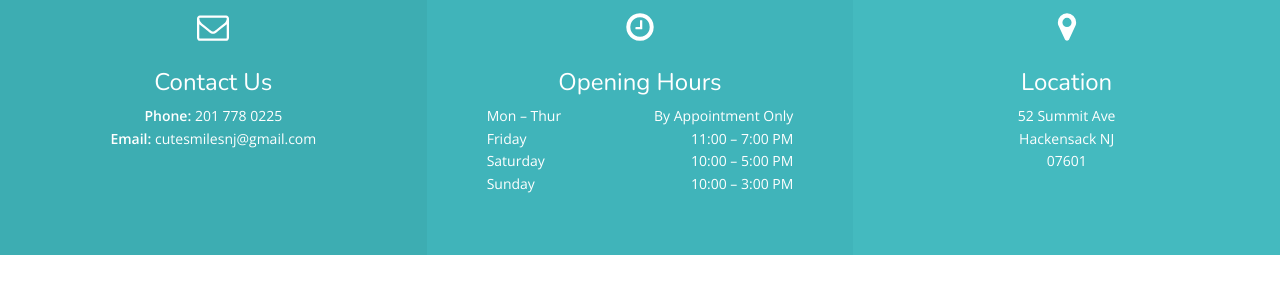
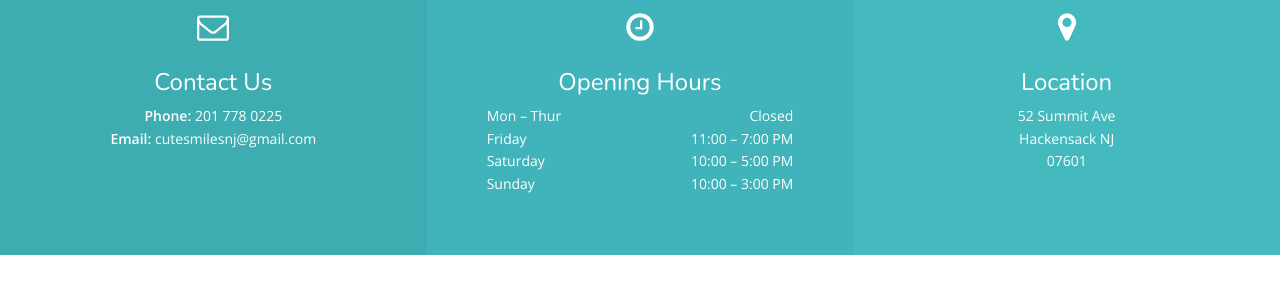
Before and after one commit to dk5646hytio/546Phe345, a Jekyll site: the page built from index.html, in a window 1280 px wide and 900 px high, scrolled down 441 px. Shown: the part 154-454 px from the top of the window. Built offline with Jekyll 4.4.1, drawn with Linux system fonts in a browser that asks for light colours; nearby versions of some CDN libraries.

Commit message:
Changed Mon - Thu as closed

```diff
--- a/index.html
+++ b/index.html
@@ -65,7 +65,7 @@ layout: default
             <tbody>
                 <tr>
                     <td>Mon – Thur</td>
-                    <td>By Appointment Only</td>
+                    <td>Closed</td>
                 </tr>
 
 			<tr>
```
